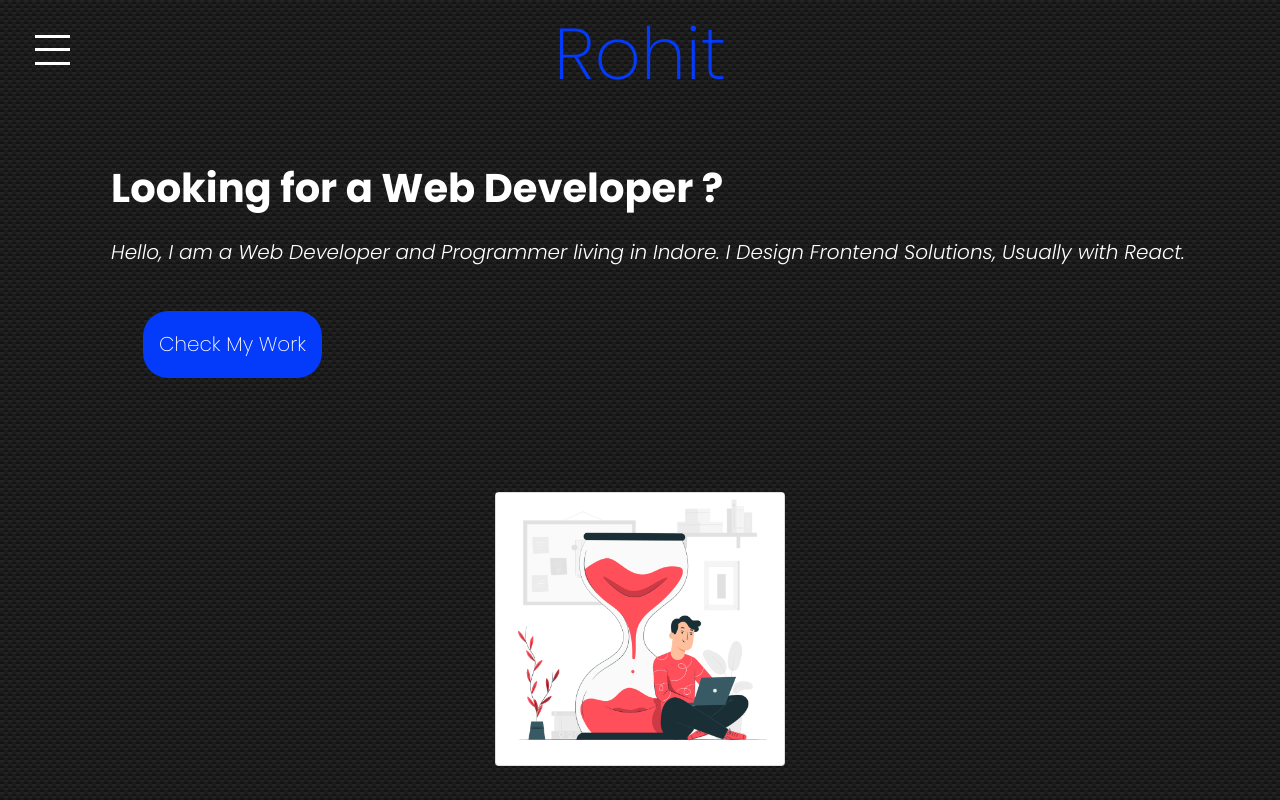
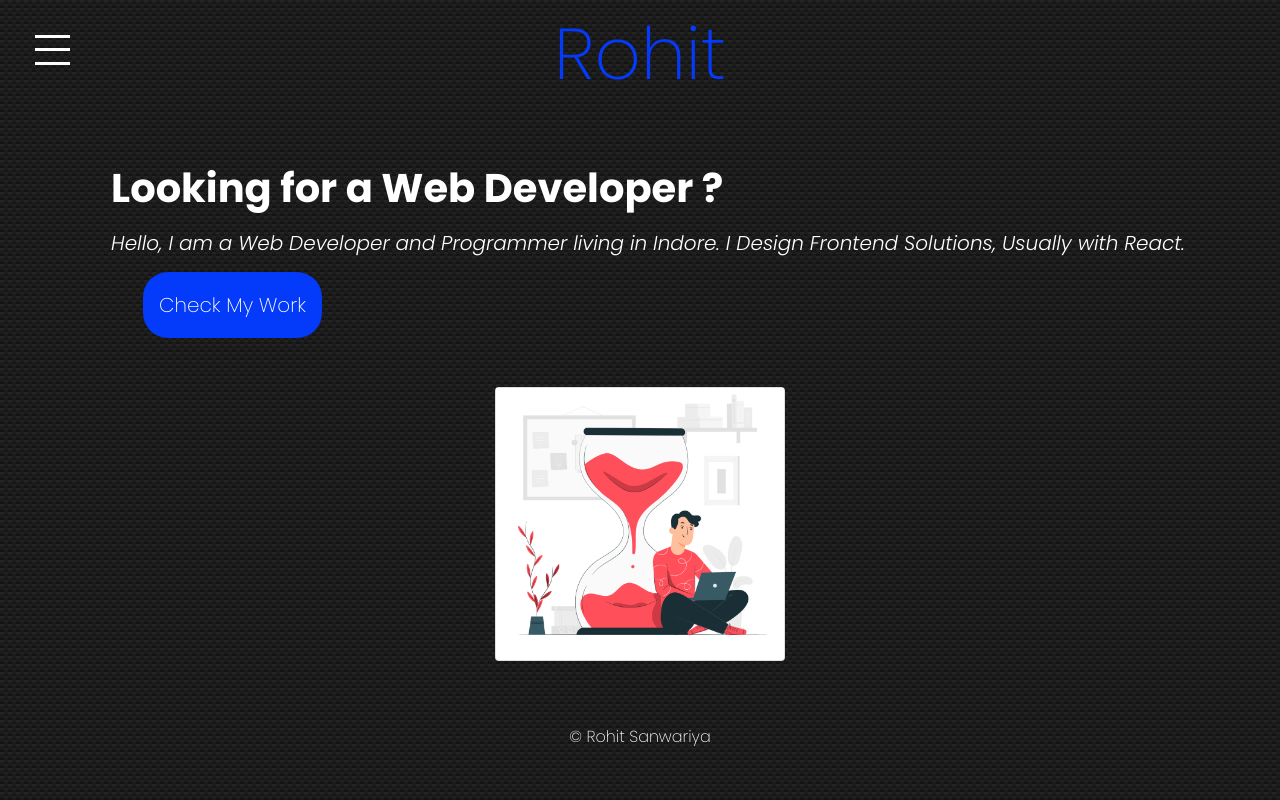
Before and after one commit to rohit-sanwariya/portfolio-rohit-react-2.0, a React (Create React App) app: page /#/ in a window 1280 px wide. Built offline with nearby package versions, Linux system fonts and the light colour scheme.

Commit message:
copyright alignment in mobile and desktop mode on home

```diff
--- a/src/App.scss
+++ b/src/App.scss
@@ -73,13 +73,14 @@ body {
     }
 }
 
+
 .container {
     width: 100%;
     height: 100vh;
 }
 
 .hamburger {
-    position: fixed;
+    position: sticky;
     left: 2rem;
     top: 2rem;
     display: none;
@@ -161,7 +162,15 @@ main {
 
     display: grid;
     grid-template-columns: 7fr 5fr;
-    height: 55vh;
+    grid-template-rows: 1fr 1fr;
+    .hero-copyright{
+
+        margin-top:2rem;
+        display:grid;
+        justify-content: end;
+        width:100%
+    }
+    height: 70vh;
     gap: 1rem;
 
     .column-1 {
@@ -403,6 +412,8 @@ main {
         .hero {
             width: 100%;
             display: grid;
+            height: 120vh;
+            scroll-behavior: smooth;
             justify-items: center;
             grid-template-rows: repeat(12, 1fr);
             grid-template-columns: repeat(1, 1fr);
@@ -410,7 +421,9 @@ main {
             .send-email-container {
                 margin: 1rem;
             }
-
+            .hero-copyright{
+                justify-content: center;
+            }
             .card {
                 img {
                     height: 16rem;
--- a/src/Components/Home.js
+++ b/src/Components/Home.js
@@ -16,15 +16,16 @@ const Home = () => {
         <Suspense fallback={renderLoader()}>
             <div>
 
-                <main className="hero">
+                <main className="hero" >
                     <HeroText />
                     <HeroImg />
+                    <div className="hero-copyright">
+                    <p className="copyright">&copy; Rohit Sanwariya</p>
+                </div>
 
                 </main>
-                <div style={{margin:"1rem"}}>
-                    <p className="copyright">&copy; Rohit Sanwariya</p>
                 </div>
-            </div>
+
 
         </Suspense>
     )
```
